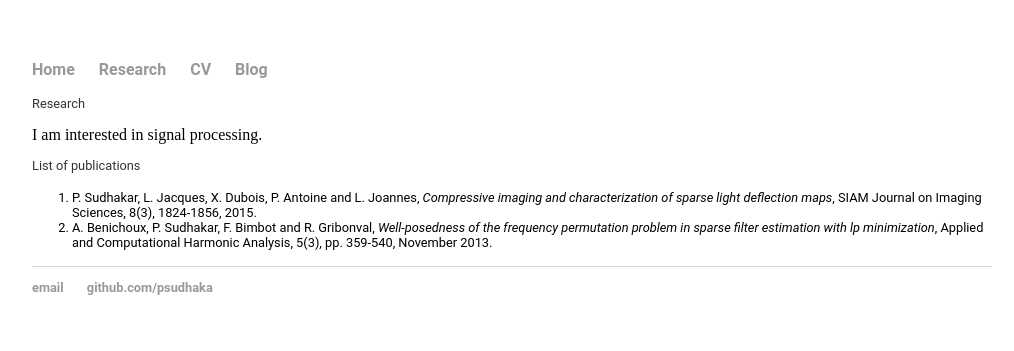
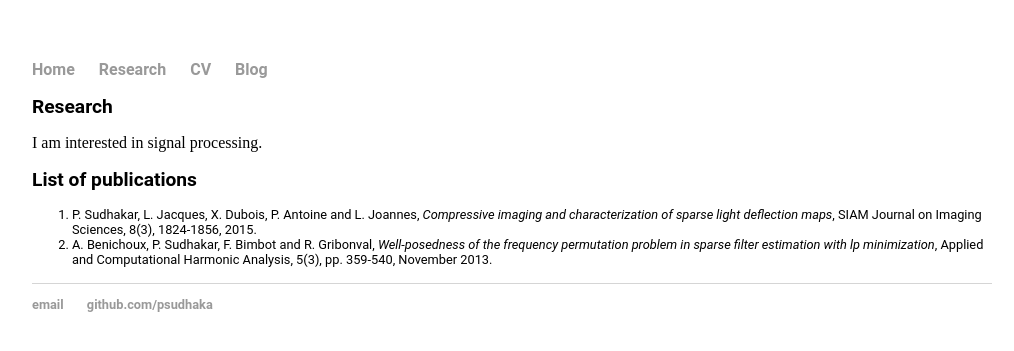
Before and after one commit to psudhaka/psudhaka.github.io, a Jekyll site: the page built from research.html, in a window 1280 px wide. Shown: the top 351 px of the page, without its empty margins (128-1142 px from the left). Built offline with Jekyll 4.4.1, drawn with Linux system fonts in a browser that asks for light colours.

```diff
--- a/research.html
+++ b/research.html
@@ -3,9 +3,9 @@ layout: default
 title: Prasad Sudhakar
 ---
 <div class="blurb">
-  <p>Research</p>
+  <h2>Research</h2>
   <body>I am interested in signal processing. </body>
-	<p>List of publications</p>
+	<h2>List of publications</h2>
 	<ol class="a">
 
     <li>P. Sudhakar, L. Jacques, X. Dubois, P. Antoine and L. Joannes, <i> Compressive imaging and characterization of sparse light deflection maps</i>, SIAM Journal on Imaging Sciences, 8(3), 1824-1856, 2015.</li>
```
